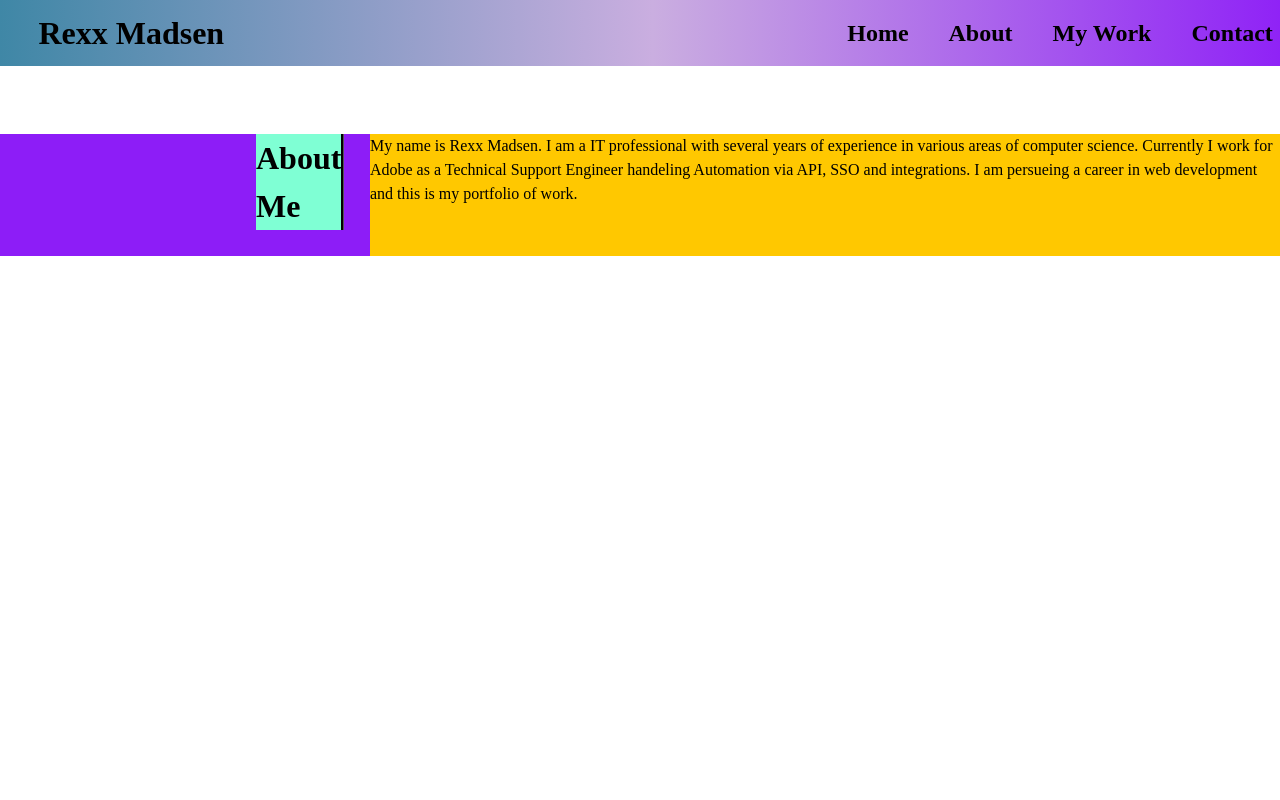
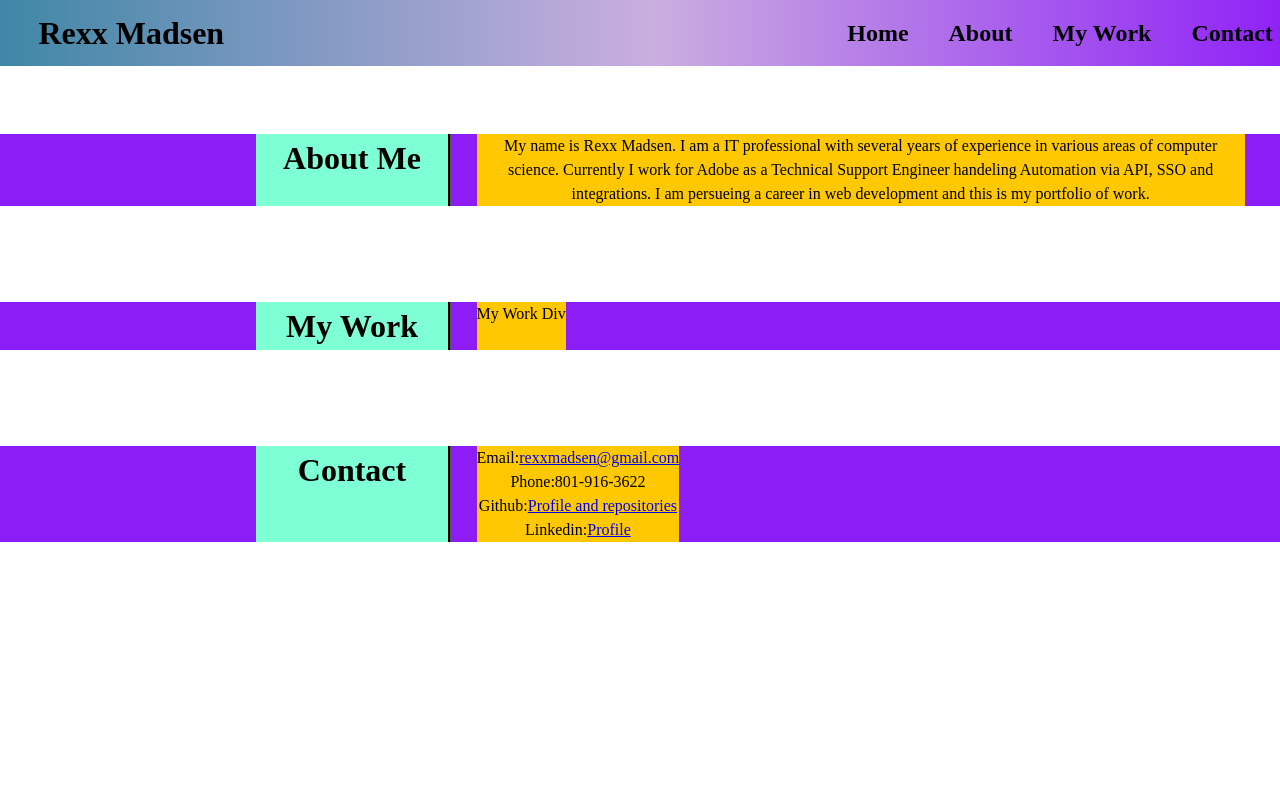
Before and after one commit to Avialmonanay/Portfolio, a plain HTML site: page index.html in a window 1280 px wide. Shown: the top 800 px of the page. Drawn offline with Linux system fonts and the light colour scheme.

Commit message:
some sizing done, text Items centered.

```diff
--- a/style.css
+++ b/style.css
@@ -46,21 +46,24 @@ section article{
     background-color: #8d1df7;
     height: 100%;
 
+
 }
 section article h1 {
 margin-left: 20%;
 margin-top: 0%;
+margin-bottom: 0%;
 background-color: aquamarine;
-width: 10%;
+width:15%;
 flex-direction: row;
 border-right: 3px;
 border-style: groove;
 border-color: #000000;
-height: 150%;
+text-align: center;
 }
 section article div {
     background-color: #ffc800;
-    align-items: flex-end;
+    max-width: 60%;
+    text-align: center;
 }
 section article div li:hover {
   background-color: #ff3c00;
```
Also changed, not shown: index.html (+2 -66 lines).
